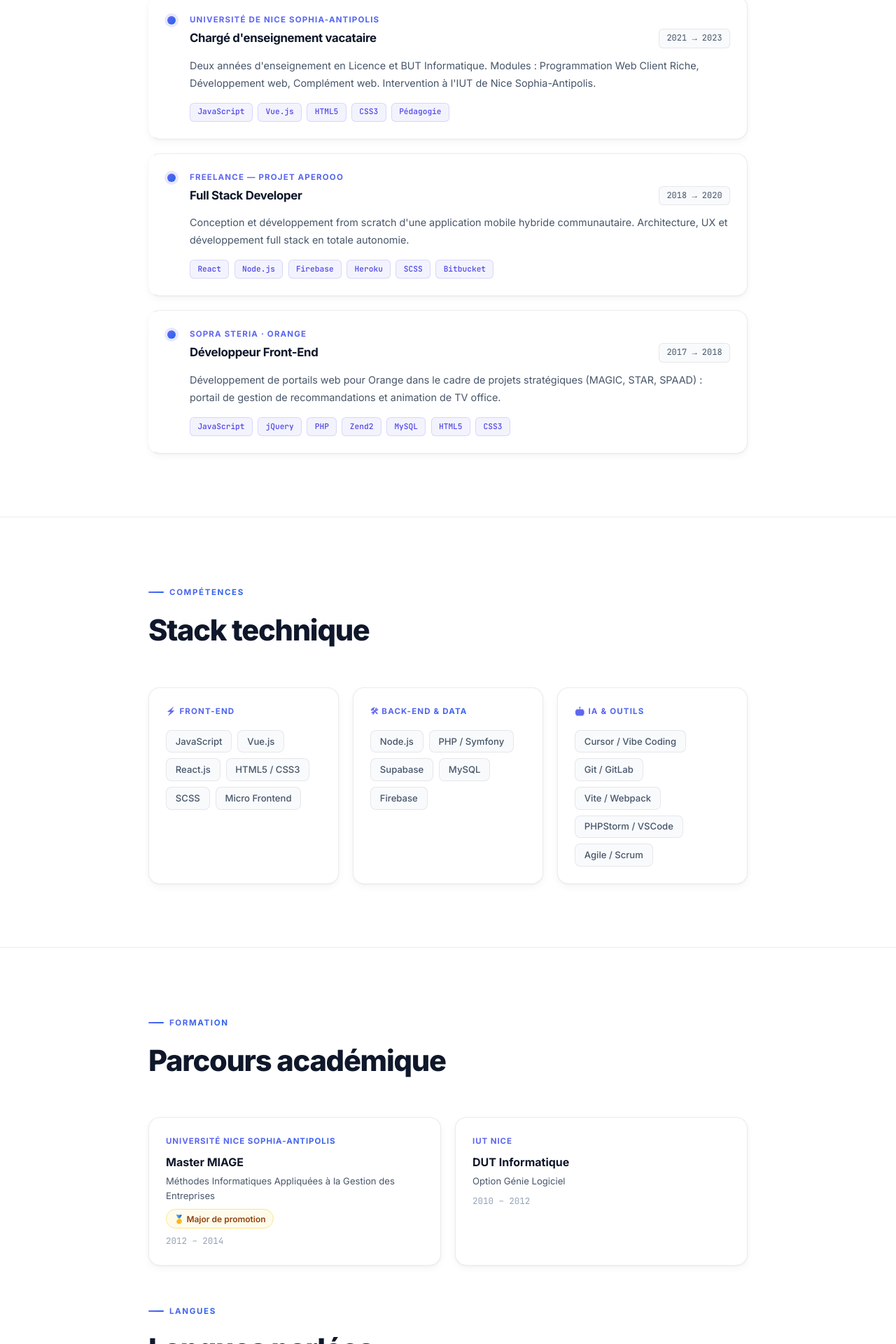
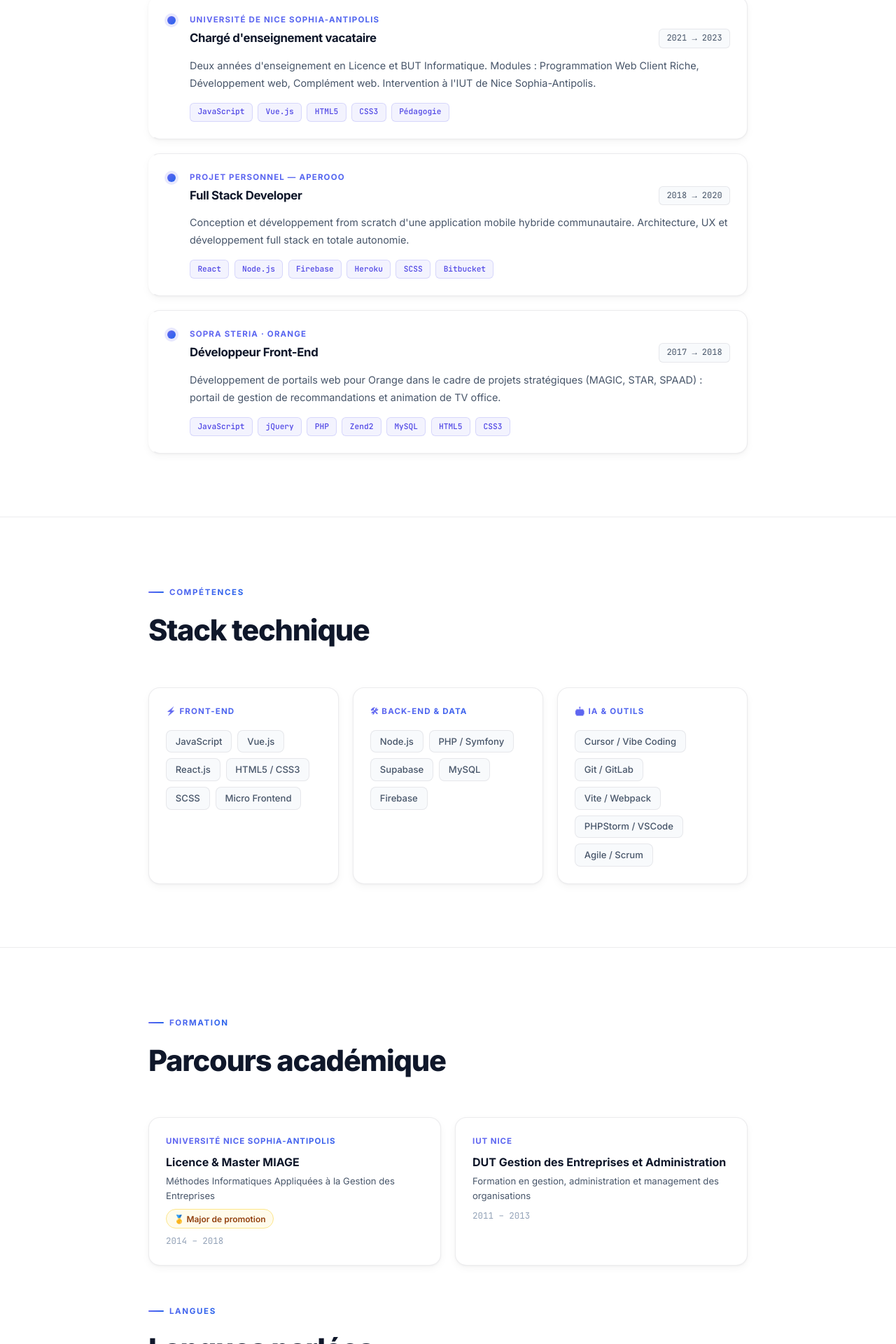
Before and after one commit to chrisspb/cv-christian, a React (Vite) app: page / in a window 1280 px wide. Shown: the part 2575-4495 px from the top of the page at 70% size. Built offline with nearby package versions, Linux system fonts and the light colour scheme.

Commit message:
Fix education dates & degrees, rename Aperooo to projet perso

```diff
--- a/src/App.jsx
+++ b/src/App.jsx
@@ -23,7 +23,7 @@ const EXPERIENCES = [
     tags: ["JavaScript", "Vue.js", "HTML5", "CSS3", "Pédagogie"]
   },
   {
-    company: "Freelance — Projet Aperooo",
+    company: "Projet Personnel — Aperooo",
     role: "Full Stack Developer",
     period: "2018 → 2020",
     desc: "Conception et développement from scratch d'une application mobile hybride communautaire. Architecture, UX et développement full stack en totale autonomie.",
@@ -59,16 +59,16 @@ const SKILLS = [
 const EDUCATION = [
   {
     school: "Université Nice Sophia-Antipolis",
-    degree: "Master MIAGE",
+    degree: "Licence & Master MIAGE",
     desc: "Méthodes Informatiques Appliquées à la Gestion des Entreprises",
-    year: "2012 – 2014",
+    year: "2014 – 2018",
     honor: "🥇 Major de promotion"
   },
   {
     school: "IUT Nice",
-    degree: "DUT Informatique",
-    desc: "Option Génie Logiciel",
-    year: "2010 – 2012"
+    degree: "DUT Gestion des Entreprises et Administration",
+    desc: "Formation en gestion, administration et management des organisations",
+    year: "2011 – 2013"
   }
 ]
 
```
